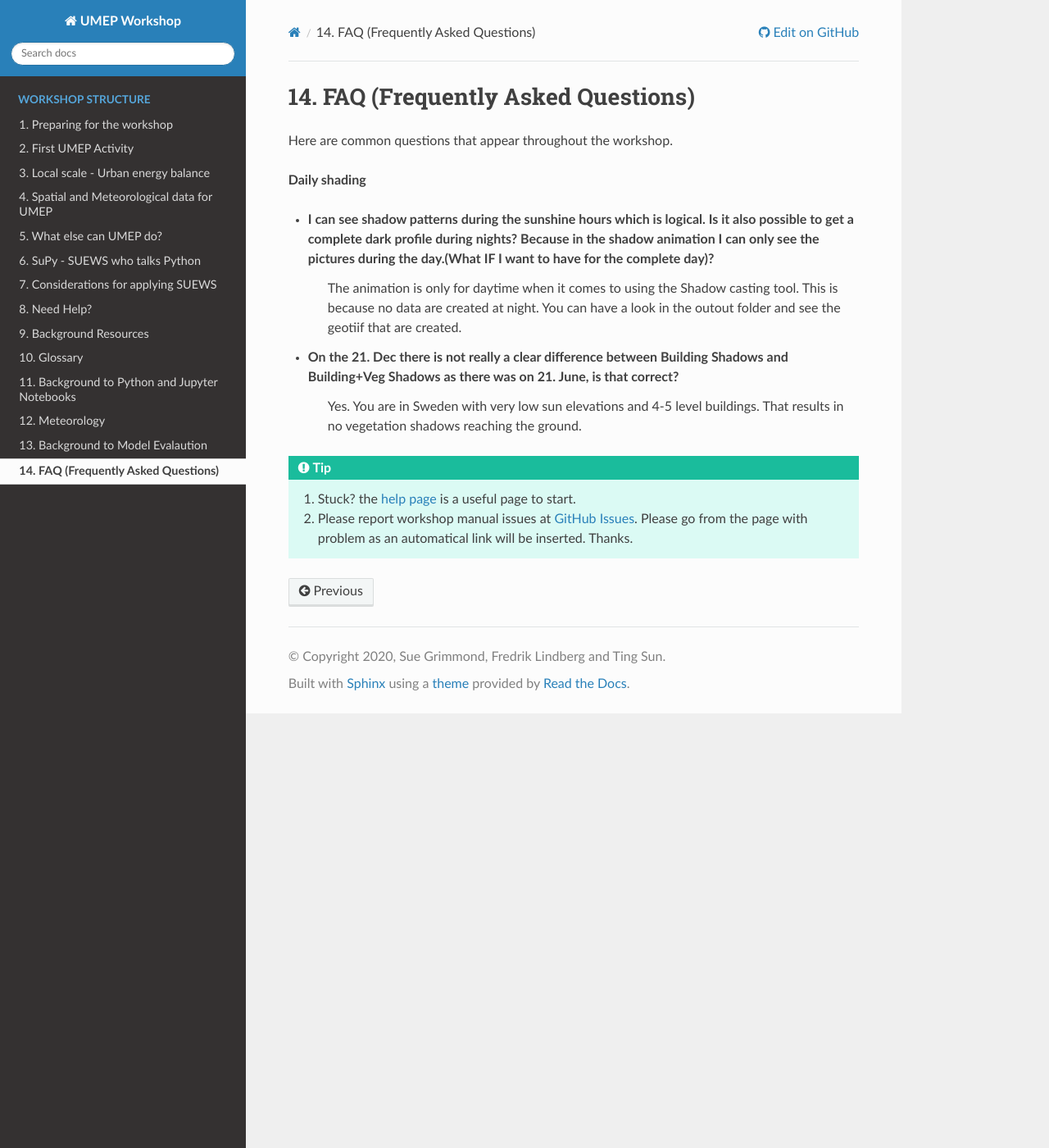
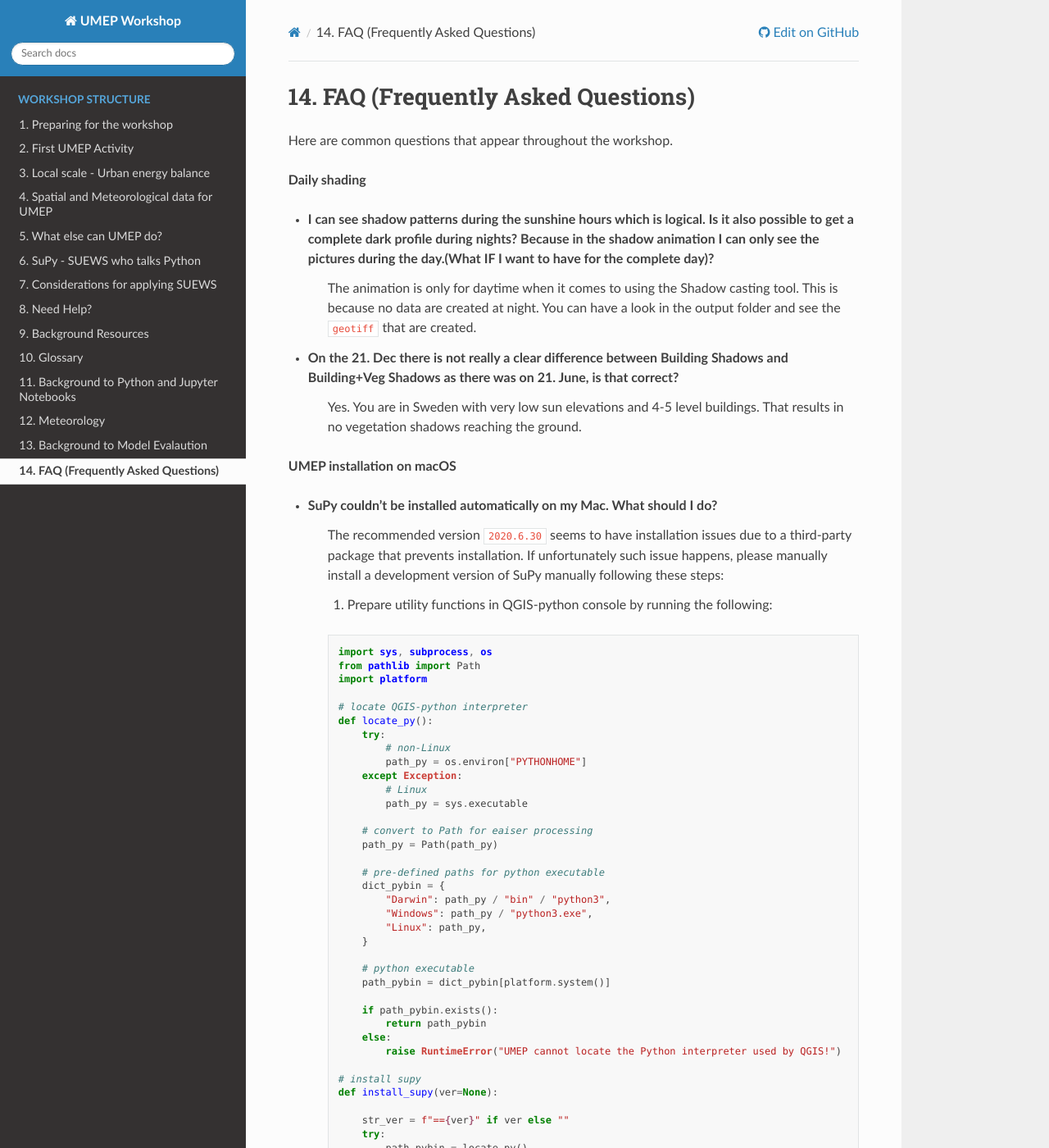
Before and after one commit to Urban-Meteorology-Reading/UMEP-Workshop, a Sphinx documentation site: the page built from source/FAQ.rst, in a window 1280 px wide and 1400 px high. Shown: the whole window at 82% size. Built offline with Sphinx 7.4.7 and the Read the Docs theme 2.0.0, drawn with Linux system fonts in a browser that asks for light colours; some of the changed text lies outside the part shown.

Commit message:
add installation guide for supy in UMEP on mac

```diff
--- a/source/FAQ.rst
+++ b/source/FAQ.rst
@@ -8,7 +8,80 @@
 **Daily shading**
 
 * I can see shadow patterns during the sunshine hours which is logical. Is it also possible to get a complete dark profile during nights? Because in the shadow animation I can only see the pictures during the day.(What IF I want to have for the complete day)?
-    The animation is only for daytime when it comes to using the Shadow casting tool. This is because no data are created at night. You can have a look in the outout folder and see the geotiif that are created.
+    The animation is only for daytime when it comes to using the Shadow casting tool. This is because no data are created at night. You can have a look in the output folder and see the ``geotiff`` that are created.
 
 * On the 21. Dec there is not really a clear difference between Building Shadows and Building+Veg Shadows as there was on 21. June, is that correct?
     Yes. You are in Sweden with very low sun elevations and 4-5 level buildings. That results in no vegetation shadows reaching the ground.
+
+.. _supy_umep_install:
+
+**UMEP installation on macOS**
+
+* SuPy couldn't be installed automatically on my Mac. What should I do?
+    The recommended version ``2020.6.30`` seems to have installation issues due to a third-party package that prevents installation.
+    If unfortunately such issue happens, please manually install a development version of SuPy manually following these steps:
+
+    1. Prepare utility functions in QGIS-python console by running the following:
+
+    .. code-block:: python
+
+        import sys, subprocess, os
+        from pathlib import Path
+        import platform
+
+        # locate QGIS-python interpreter
+        def locate_py():
+            try:
+                # non-Linux
+                path_py = os.environ["PYTHONHOME"]
+            except Exception:
+                # Linux
+                path_py = sys.executable
+
+            # convert to Path for eaiser processing
+            path_py = Path(path_py)
+
+            # pre-defined paths for python executable
+            dict_pybin = {
+                "Darwin": path_py / "bin" / "python3",
+                "Windows": path_py / "python3.exe",
+                "Linux": path_py,
+            }
+
+            # python executable
+            path_pybin = dict_pybin[platform.system()]
+
+            if path_pybin.exists():
+                return path_pybin
+            else:
+                raise RuntimeError("UMEP cannot locate the Python interpreter used by QGIS!")
+
+        # install supy
+        def install_supy(ver=None):
+
+            str_ver = f"=={ver}" if ver else ""
+            try:
+                path_pybin = locate_py()
+                list_cmd = f"{str(path_pybin)} -m pip install supy{str_ver} -U --user".split()
+                list_info = subprocess.check_output(list_cmd, encoding="UTF8").split("\n")
+                str_info = list_info[-2].strip()
+                str_info = (
+                    str_info
+                    if len(str_info) > 0
+                    else f"supy{str_ver} has already been installed!"
+                )
+                return str_info
+            except Exception:
+                raise RuntimeError(f"UMEP couldn't install supy{str_ver}!") from Exception
+
+    This code snippet should determine the actual path of Python interpreter QGIS is using.
+
+    2. install a development version of SuPy:
+
+    .. code-block:: python
+
+        install_supy(ver='2020.7.8dev0')
+
+    3. restart your QGIS
+
+    .. note:: If this issue persists, please `raise an issue in the UMEP repo <https://github.com/UMEP-dev/UMEP/issues/new/choose>`_ and let Ting Sun know by ``@sunt05``.
```
